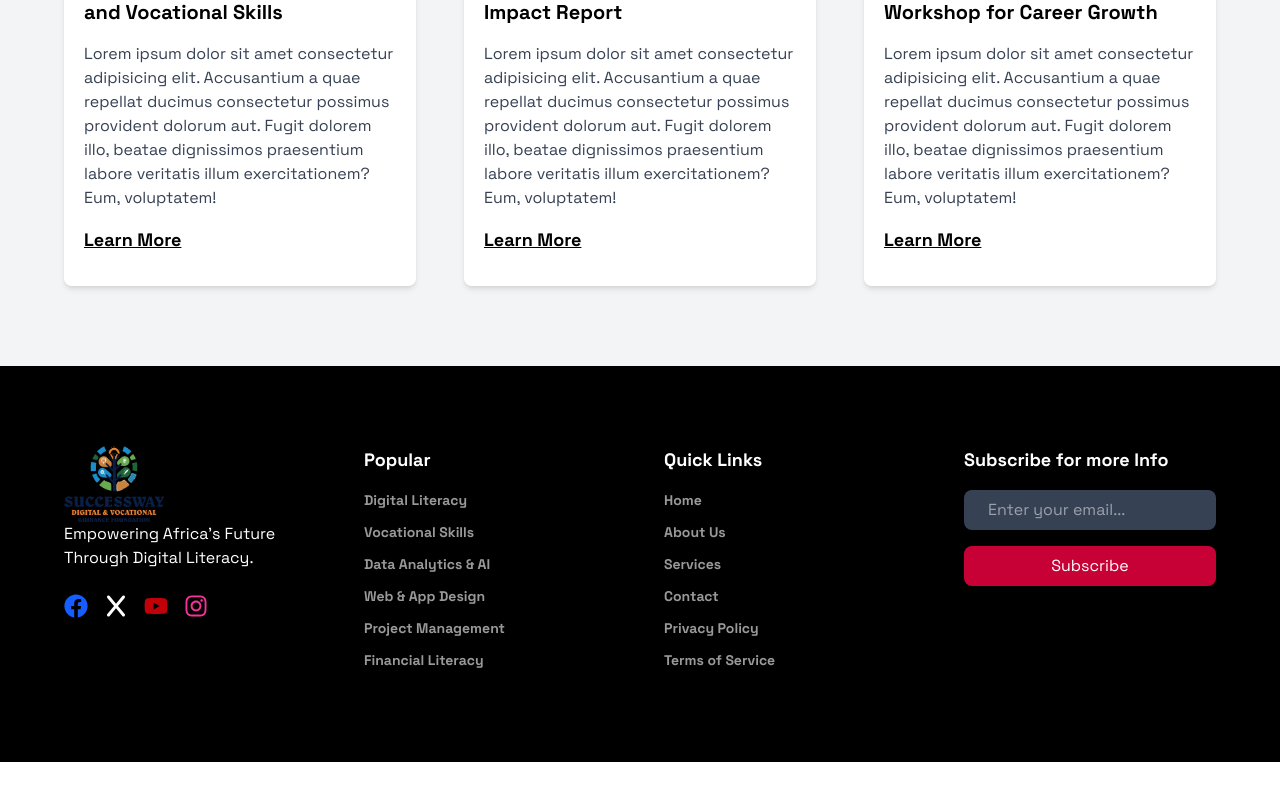
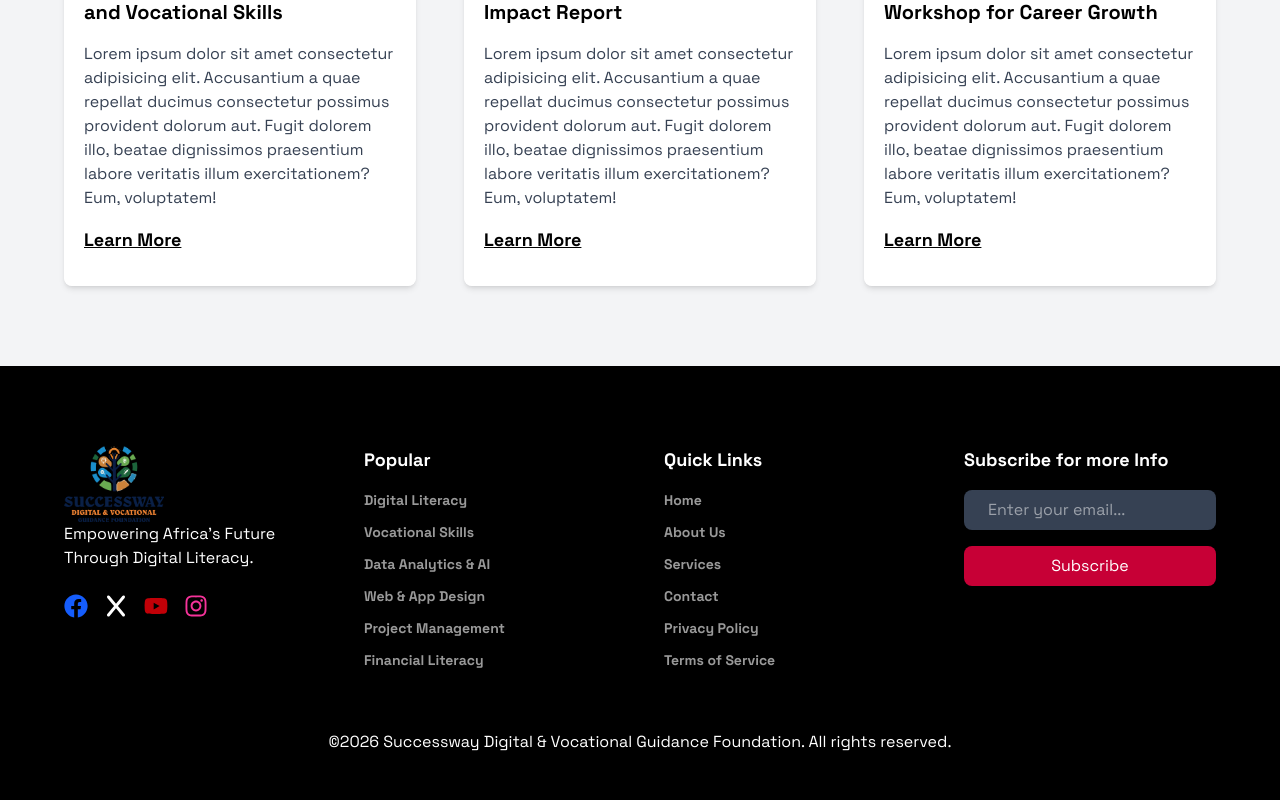
Before and after one commit to Gospellinx/Successway-digital, a Next.js app: page / in a window 1280 px wide. Shown: the part 5113-5913 px from the top of the page. Before the commit the page ends 5875 px from the top, so only its background shows below. Built offline with nearby package versions, Linux system fonts and the light colour scheme.

Commit message:
Footer updates

```diff
--- a/components/Home/Footer/Footer.tsx
+++ b/components/Home/Footer/Footer.tsx
@@ -47,7 +47,7 @@ const Footer = () => {
             <button className='px-6 py-2 mt-4 rounded-lg outline-none bg-rose-700 w-full text-white'>Subscribe</button>
         </div>
       </div>
-
+      <p className='text-white text-base text-opacity-50 text-center mt-4'>©2026 Successway Digital & Vocational Guidance Foundation. All rights reserved.</p>
     </div>
   )
 }
```
